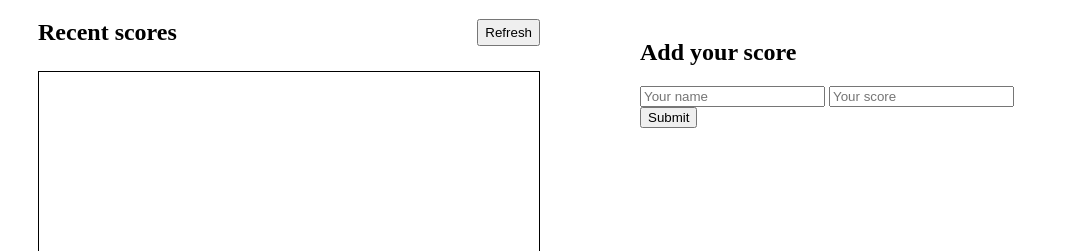
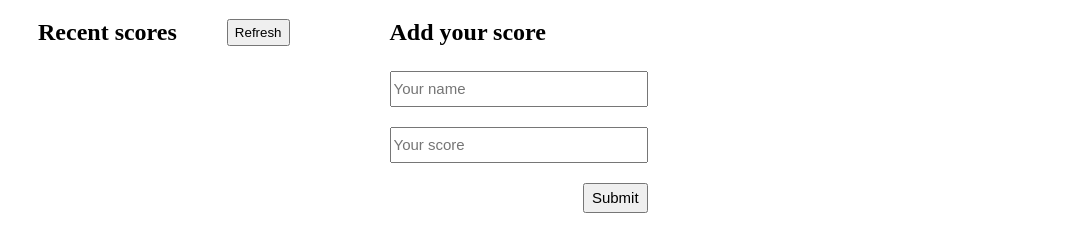
Before and after one commit to arthurborgesdev/leaderboard, a website built with webpack: page src/index.html in a window 1280 px wide. Shown: the part 61-312 px from the top of the page, without its empty margins (0-1069 px from the left). Built offline with nearby package versions, Linux system fonts and the light colour scheme.

Commit message:
Complete the content adding and style of the add-scores article

```diff
--- a/package.json
+++ b/package.json
@@ -24,8 +24,8 @@
   },
   "scripts": {
     "test": "echo \"Error: no test specified\" && exit 1",
-    "build": "webpack",
-    "start": "webpack serve --open"
+    "build": "webpack production",
+    "start": "webpack serve --open development"
   },
   "repository": {
     "type": "git",
--- a/src/index.html
+++ b/src/index.html
@@ -18,11 +18,11 @@
     </article>
     <article class="add-scores">
       <h2>Add your score</h2>
-      <div class="input-score">
+      <div class="input-scores">
         <input placeholder="Your name" />
         <input placeholder="Your score" />
+        <input type="submit" value="Submit" />
       </div>
-      <input type="submit" value="Submit" />
     </article>
   </section>
   <script src="bundle.js"></script>
--- a/src/index.js
+++ b/src/index.js
@@ -1 +1,3 @@
 import './style.css';
+
+const scoresDisplay = document.querySelector('scores-display');
--- a/src/style.css
+++ b/src/style.css
@@ -20,8 +20,33 @@ h1 {
   margin: 0 50px 0 0;
 }
 
-.display-scores {
+.scores-display {
   margin-top: 25px;
   padding: 250px;
   border: 1px solid black;
 }
+
+.add-scores h2 {
+  margin: 0 0 25px 0;
+}
+
+.input-scores {
+  display: flex;
+  flex-direction: column;
+}
+
+.input-scores input {
+  width: 250px;
+  height: 30px;
+  font-size: 15px;
+}
+
+.input-scores input:nth-of-type(2) {
+  margin-top: 20px;
+}
+
+.input-scores input[type="submit"] {
+  margin-top: 20px;
+  width: 25%;
+  align-self: flex-end;
+}
```
